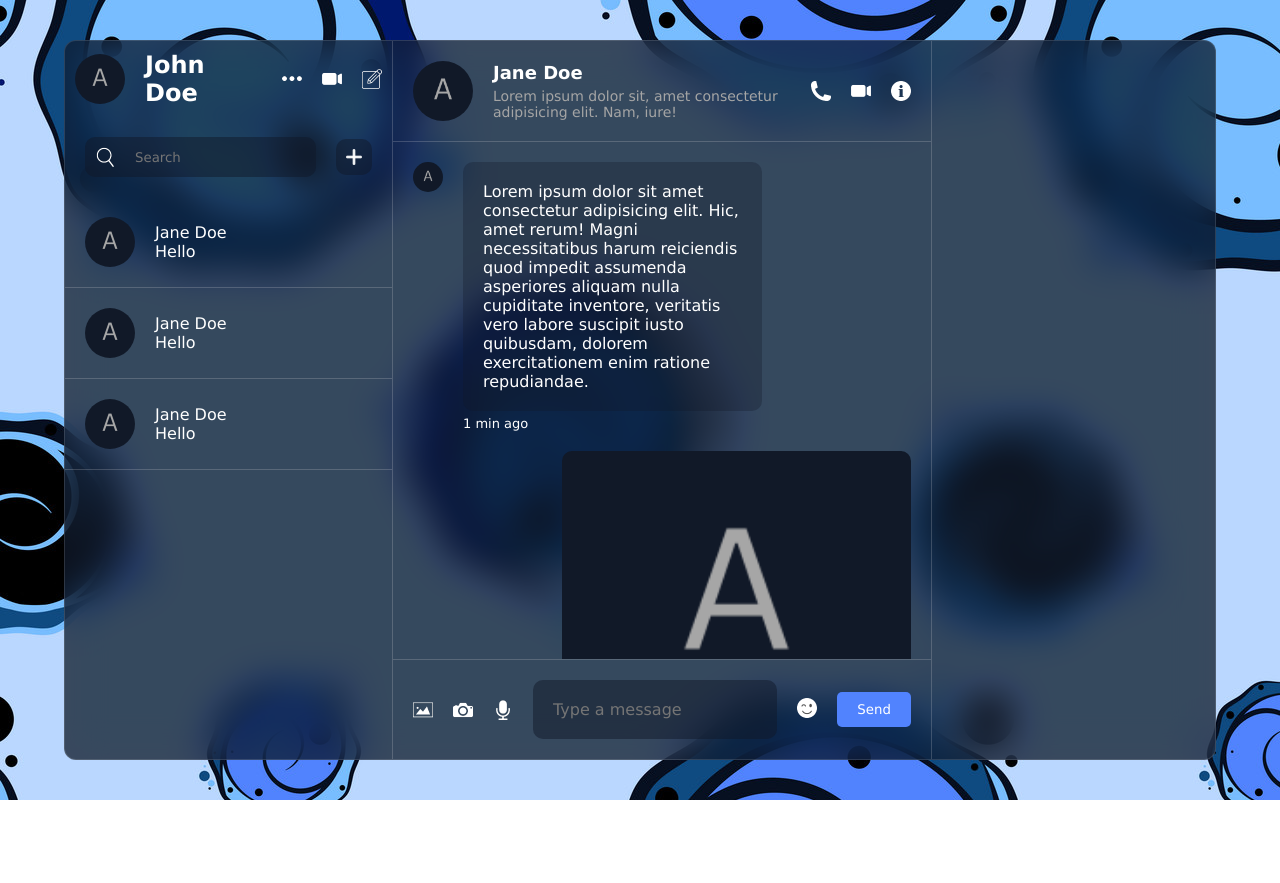
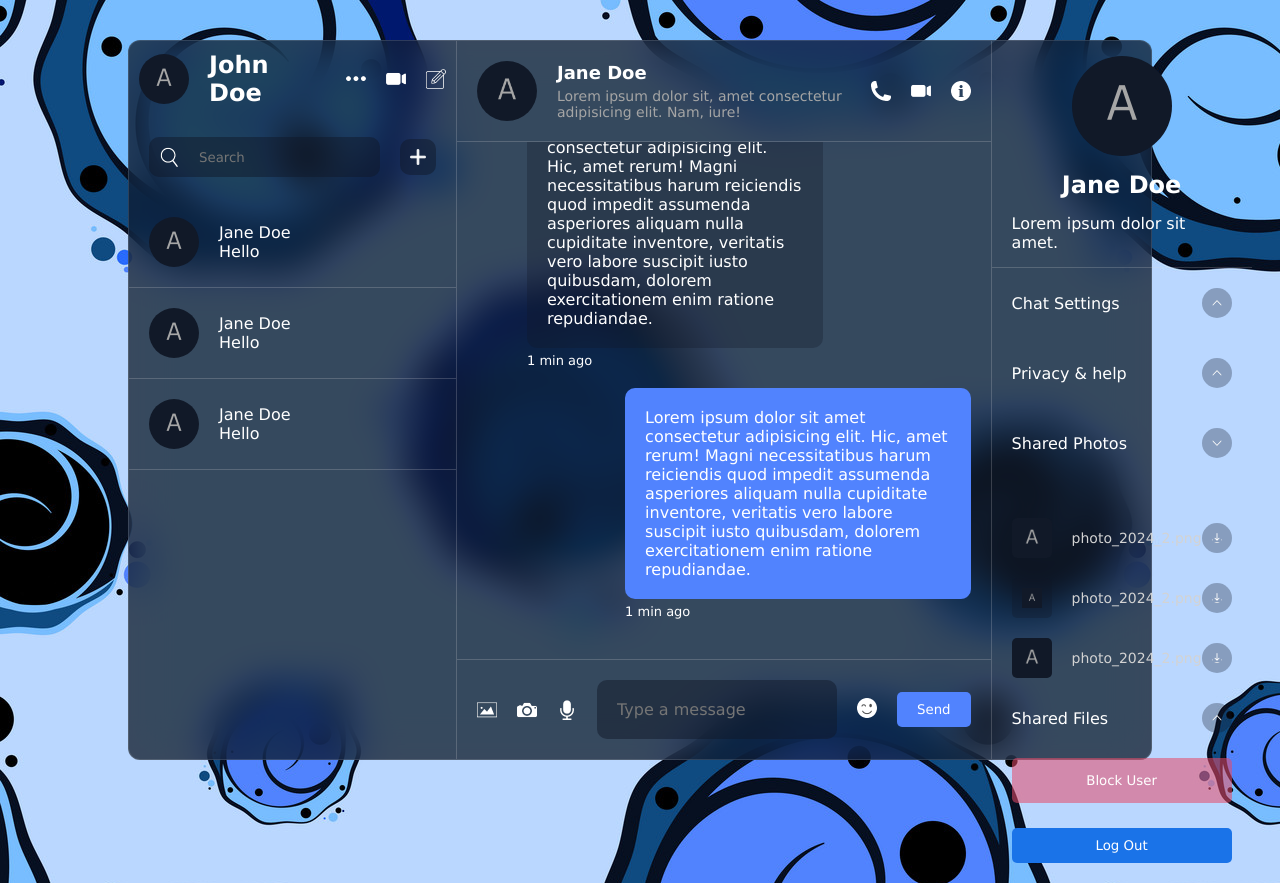
Before and after one commit to Akasht3010/React-Chat-App, a React (Vite) app: page / in a window 1280 px wide. Before the commit the page ends 800 px from the top, so only its background shows below. Built offline with nearby package versions, Linux system fonts and the light colour scheme.

Commit message:
details page completed

```diff
--- a/src/components/chat/Chat.jsx
+++ b/src/components/chat/Chat.jsx
@@ -1,10 +1,16 @@
-import React, { useState } from "react";
+import React, { useEffect, useState,useRef } from "react";
 import EmojiPicker from "emoji-picker-react";
 import "./chat.css";
 
 const Chat = () => {
   const [open, setOpen] = useState(false);
   const [text, setText] = useState("");
+
+  const endRef = useRef(null)
+
+  useEffect(()=>{
+    endRef.current?.scrollIntoView({behavior: "smooth"})
+  },[])
 
   const handleEmoji = (e) => {
     setText((prev) => prev + e.emoji);
@@ -74,6 +80,7 @@
             <span>1 min ago</span>
           </div>
         </div>
+        <div ref={endRef}></div>
       </div>
 
       <div className="bottom">
--- a/src/components/detail/Detail.jsx
+++ b/src/components/detail/Detail.jsx
@@ -1,14 +1,76 @@
-import React from 'react'
-import './detail.css'
+import React from "react";
+import "./detail.css";
 
 const Detail = () => {
   return (
-    <div className='detail'>
-      <div className="user"></div>
-      <div className="info"></div>
-      <div className="info1"></div>
+    <div className="detail">
+      <div className="user">
+        <img src="./avatar.png " alt="" />
+        <h2>Jane Doe</h2>
+        <p>Lorem ipsum dolor sit amet.</p>
+      </div>
+      <div className="info">
+        <div className="option">
+          <div className="title">
+            <span>Chat Settings</span>
+            <img src="./arrowUp.png" alt="" />
+          </div>
+        </div>
+      </div>
+      <div className="info">
+        <div className="option">
+          <div className="title">
+            <span>Privacy & help</span>
+            <img src="./arrowUp.png" alt="" />
+          </div>
+        </div>
+      </div>
+      <div className="info">
+        <div className="option">
+          <div className="title">
+            <span>Shared Photos</span>
+            <img src="./arrowDown.png" alt="" />
+          </div>
+        </div>
+      </div>
+      <div className="info">
+
+        <div className="option">
+          <div className="photos">
+            <div className="photoItem">
+              <div className="photoDetail">
+                <img src="./avatar.png" alt="" />
+                <span>photo_2024_2.png</span>
+              </div>
+              <img src="./download.png" alt="" className="icon"/>
+            </div>
+            <div className="photoItem">
+              <div className="photoDetail">
+                <img src="./avatar.png" alt="" className="icon"/>
+                <span>photo_2024_2.png</span>
+              </div>
+              <img src="./download.png" alt="" className="icon"/>
+            </div>
+            <div className="photoItem">
+              <div className="photoDetail">
+                <img src="./avatar.png" alt="" />
+                <span>photo_2024_2.png</span>
+              </div>
+              <img src="./download.png" alt="" className="icon"/>
+            </div>
+          </div>
+        </div>
+        <div className="option">
+          <div className="title">
+            <span>Shared Files</span>
+            <img src="./arrowUp.png" alt="" />
+          </div>
+        </div>
+        <button>Block User</button>
+        <button className="logout">Log Out</button>
+      </div>
     </div>
-  )
-}
+  );
+};
 
-export default Detail
+export default Detail;
--- a/src/components/detail/detail.css
+++ b/src/components/detail/detail.css
@@ -1,3 +1,101 @@
 .detail {
-    flex:1
-}
+    flex: 1;
+
+    .user {
+      padding: 15px 20px;
+      display: flex;
+      flex-direction: column;
+      align-items: center;
+      gap: 15px;
+      border-bottom: 1px solid #dddddd35;
+
+      img {
+        width: 100px;
+        height: 100px;
+        border-radius: 50%;
+        object-fit: cover;
+      }
+    }
+
+    .info {
+      padding: 20px;
+      display: flex;
+      flex-direction: column;
+      gap: 25px;
+
+      .option {
+        .title {
+          display: flex;
+          align-items: center;
+          justify-content: space-between;
+
+          img {
+            width: 30px;
+            height: 30px;
+            background-color: rgba(17, 25, 40, 0.3);
+            padding: 10px;
+            border-radius: 50%;
+            cursor: pointer;
+          }
+        }
+
+        .photos {
+          display: flex;
+          flex-direction: column;
+          gap: 20px;
+          margin-top: 20px;
+
+          .photoItem {
+            display: flex;
+            align-items: center;
+            justify-content: space-between;
+
+            .photoDetail {
+              display: flex;
+              align-items: center;
+              gap: 20px;
+
+              img {
+                width: 40px;
+                height: 40px;
+                border-radius: 5px;
+                object-fit: cover;
+              }
+
+              span {
+                font-size: 14px;
+                color: lightgray;
+                font-weight: 300;
+              }
+            }
+
+            .icon {
+              width: 30px;
+              height: 30px;
+              background-color: rgba(17, 25, 40, 0.3);
+              padding: 10px;
+              border-radius: 50%;
+              cursor: pointer;
+            }
+          }
+        }
+      }
+      button {
+        padding: 15px;
+        background-color: rgba(230, 74, 105, 0.553);
+        color: white;
+        border: none;
+        border-radius: 5px;
+        cursor: pointer;
+
+        &:hover {
+          background-color: rgba(220, 20, 60, 0.796);
+        }
+
+        &.logout{
+          padding: 10px;
+          background-color: #1a73e8;
+        }
+      }
+    }
+  }
--- a/src/index.css
+++ b/src/index.css
@@ -16,7 +16,7 @@
 }
 
 .container {
-    width: 90vw;
+    width: 80vw;
     height: 90vh;
     background-color: rgba(17, 25, 40, 0.75);
     backdrop-filter: blur(19px) saturate(180%);
```
